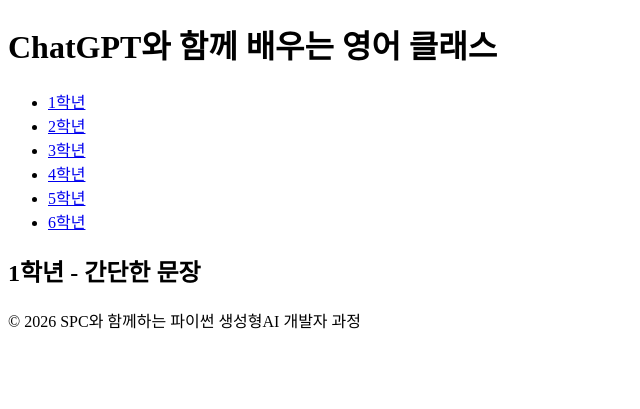
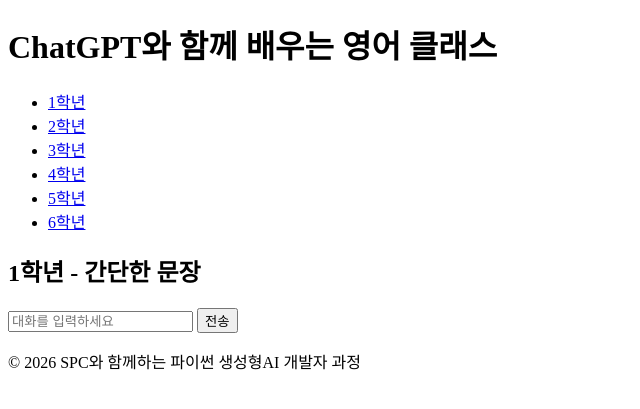
Before and after one commit to lovehyun/spc2026, a Flask app: page /grade/1/curriculum/1 in a window 1280 px wide. Shown: the top 409 px of the page, without its empty margins (0-640 px from the left). Run offline with Flask 3, Linux system fonts and the light colour scheme.

Commit message:
[HW] 영어 교육사이트 절반완성

```diff
--- a/11.Project/1.english_edu/app.py
+++ b/11.Project/1.english_edu/app.py
@@ -6,8 +6,20 @@
 # 4. 그럼 이제, 진짜 우리의 이 상황 (학년, 커리큐럼) 에 대해서 영어로 대화를 하도록 만든다.
 # 5. [추가] 메모리를 통해서 대화 내용 컨텍스트를 기억하게 한다.
 
-from flask import Flask, render_template
+# 환경 변수 불러온다
+import os
+from dotenv import load_dotenv
 
+# 웹서비스 기본 프레임워크
+from flask import Flask, render_template, request, jsonify
+
+# OpenAI 라이브러리
+from openai import OpenAI
+
+load_dotenv()
+
+openai_api_key = os.environ.get('OPENAI_API_KEY')
+client = OpenAI(api_key=openai_api_key)
 app = Flask(__name__)
 
 # 각 학년별 커리큐럼 데이터 - dict 자료 구조의 key-value
@@ -32,12 +44,61 @@
         return render_template('grade.html', grade=grade, grades=curriculums.keys(), curriculums=curriculums_index)
     return "해당 학년은 존재하지 않습니다.", 404
 
-@app.route('/grade/<int:grade>/curriculum/<int:curriculum_id>')
+@app.route('/grade/<int:grade>/curriculum/<int:curriculum_id>', methods=['GET', 'POST'])
 def curriculum(grade, curriculum_id):
     if grade in curriculums and 0 <= curriculum_id < len(curriculums[grade]):
         curriculum_title = curriculums[grade][curriculum_id]
+
+        # POST 처리하는곳
+        if request.method == 'POST':
+            user_input = request.form.get('user_input')
+            print(f"학년: {grade}, 커리큐럼: {curriculum_title}, 사용자입력: {user_input}")
+
+            # 실무적으로는, 이런 프롬프트 스테이트먼트를 별도 파일로 분리하는것이 더 좋음.
+            system_prompt = f"""
+당신은 {grade} 학년 영어 교사입니다.
+학생의 영어 수준과 {curriculum_title} 커리큘럼에 맞춰 대화합니다.
+
+규칙:
+- 반드시 실제 교사처럼 자연스럽게 답변합니다.
+- 설명문, 지침, 예시, 메타 발언을 절대 출력하지 않습니다.
+- "학생:", "Teacher:" 같은 역할 라벨을 사용하지 않습니다.
+- "학생이 대답하면", "예를 들어", "영어로 유도합니다" 같은 설명을 절대 출력하지 않습니다.
+- 오직 학생에게 직접 말하는 답변만 출력합니다.
+- 영어 질문에는 영어로 답변합니다.
+- 한국어 질문에는 한국어와 쉬운 영어를 함께 사용합니다.
+- 항상 학생이 영어로 한 문장 이상 답변하도록 자연스럽게 유도합니다.
+- 답변은 짧고 자연스럽게 유지합니다.
+"""
+
+            user_prompt = f"""
+학생의 질문:
+{user_input}
+"""
+
+            print("우리가 GPT 에게 던질 SP: ", system_prompt)
+            print("우리가 GPT 에게 던질 UP: ", user_prompt)
+
+            response = client.chat.completions.create(
+                model="gpt-4o-mini",
+                messages=[
+                    # 나는 여기 뭐라고 입력해서 그 사용자의 상황에 맞는 질문을 할것이냐?? 프롬프트 엔지니어링
+                    { "role": "system", "content": system_prompt },
+                    { "role": "user", "content": user_prompt }
+                ]
+            )
+            chat_reply = response.choices[0].message.content
+            return jsonify({"response": chat_reply})
+
+        # GET 처리하는곳
         return render_template('curriculum.html', grade=grade, grades=curriculums.keys(), curriculum_title=curriculum_title)
+
+    # 입력값에 오류가 있는 경우
     return "해당 커리큐럼은 존재하지 않습니다.", 404
+
+# @app.route('/api/chat', methods=['POST'])
+# def chat():
+# 여기에서 분리된 API로 만들려면, 입력값에 학년, 커리큐럼 정보도 함께 보내서 파싱해야함
 
 if __name__ == "__main__":
     app.run(debug=True)
--- a/11.Project/1.english_edu/templates/curriculum.html
+++ b/11.Project/1.english_edu/templates/curriculum.html
@@ -3,5 +3,39 @@
 {% block content %}
 <h2>{{ grade }}학년 - {{ curriculum_title }}</h2>
 
-<!-- 이후에 채팅창 박스르 넣고 대화하도록 만들어함... -->
+<div id="chatbot">
+    <div id="chatLog"><!--우리의 대화 히스토리는 여기에 추가됨--></div>
+    <form id="chatForm">
+        <input type="text" id="userInput" name="userInput" placeholder="대화를 입력하세요">
+        <button type="submit">전송</button>
+    </form>
+</div>
+
+<script>
+    document.getElementById('chatForm').addEventListener('submit', async (ev) => {
+        ev.preventDefault();
+        const userInput = document.getElementById('userInput').value;
+        const chatLog = document.getElementById('chatLog');
+
+        chatLog.innerHTML += `<div>질문: ${userInput}</div>`;
+
+        // 백엔드에 요청
+        // const response = await fetch('/api/chat', {
+        const response = await fetch(window.location.href, {
+            method: 'POST',
+            headers: {
+                // 'Content-Type': 'application/json'
+                'Content-Type': 'application/x-www-form-urlencoded'
+            },
+            body: new URLSearchParams({  // FormData 전송을 편하게 하기 위한 함수
+                'user_input': userInput
+            })
+        });
+
+        const data = await response.json();
+        console.log(data);
+        chatLog.innerHTML += `<div>응답: ${data.response}</div>`;
+        chatLog.scrollTop = chatLog.scrollHeight;
+    })
+</script>
 {% endblock %}
```
